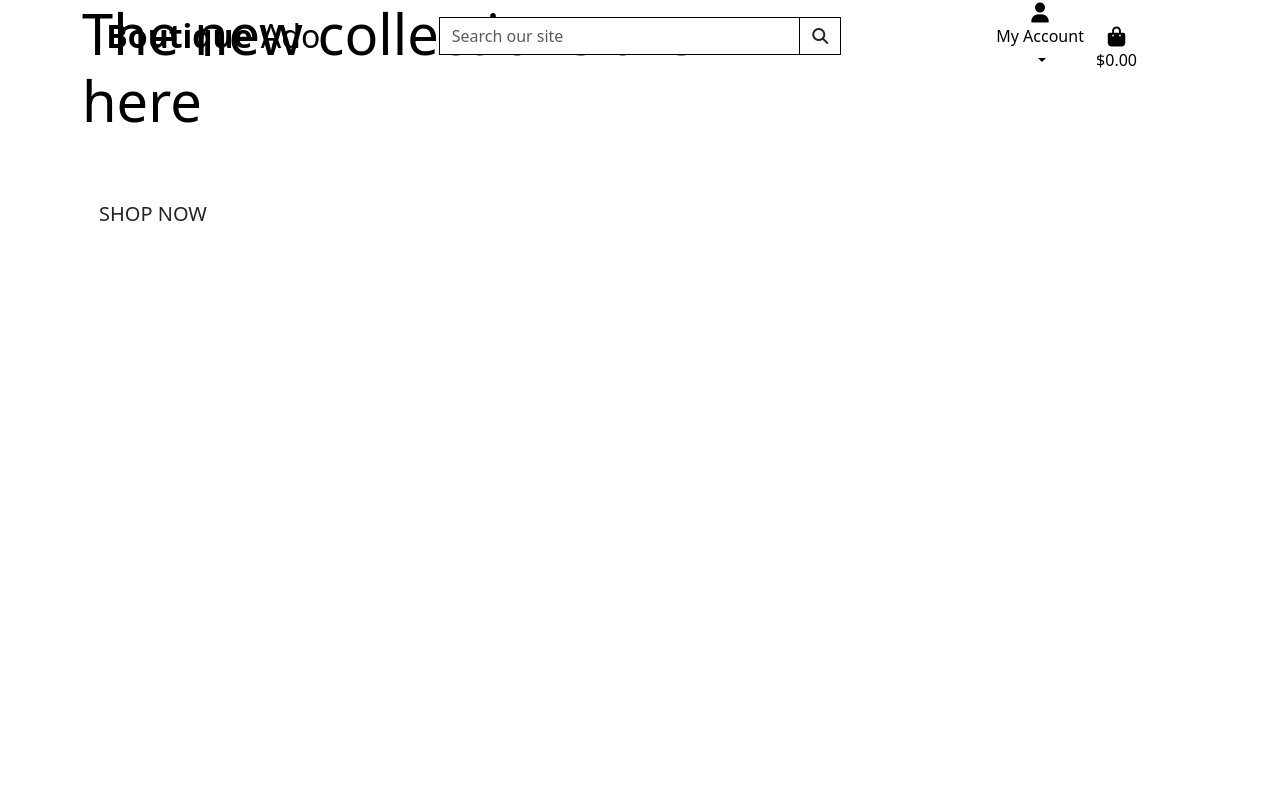
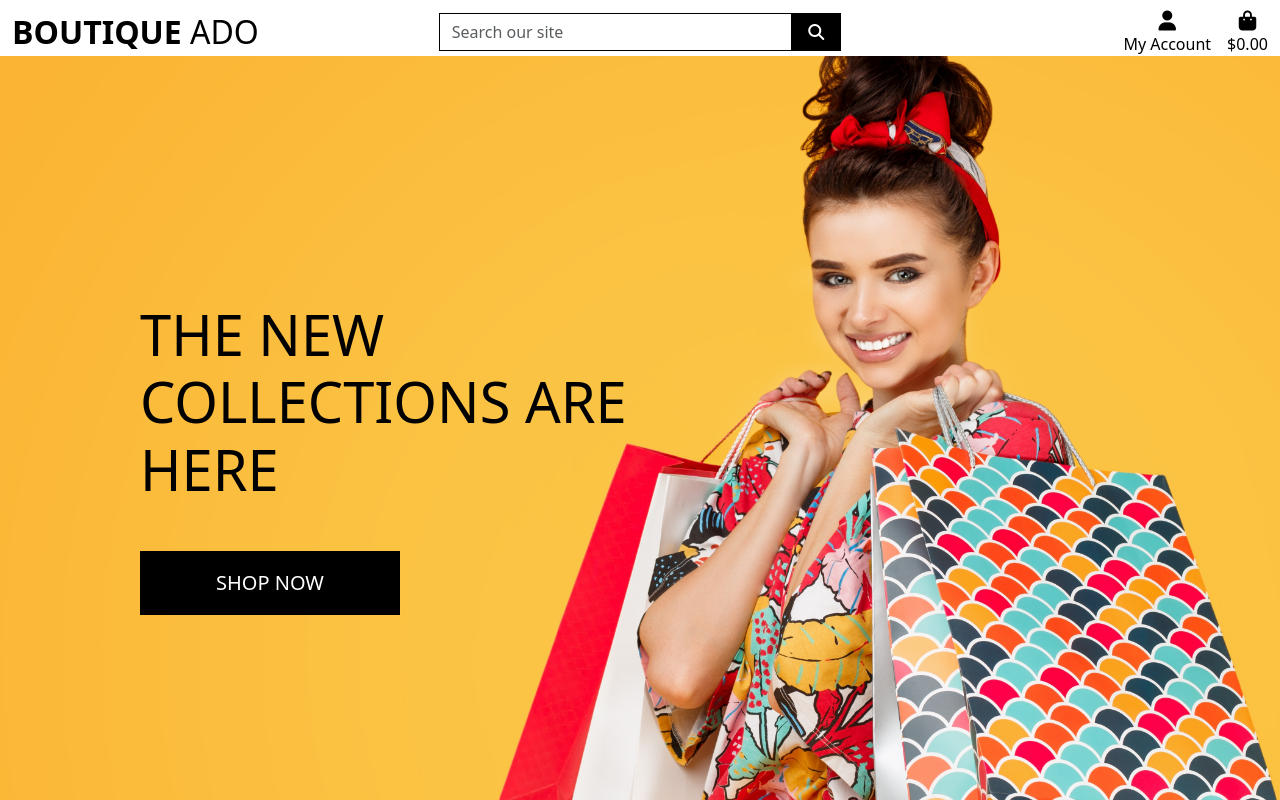
Before and after one commit to apeskinian/boutique_ado_v1, a Django app: page / in a window 1280 px wide. Run offline with Django 5.2, Linux system fonts and the light colour scheme; some libraries are stand-ins or nearby versions.

Commit message:
Complete homepage header and CSS

```diff
--- a/boutique_ado/settings.py
+++ b/boutique_ado/settings.py
@@ -151,7 +151,11 @@ USE_TZ = True
 # Static files (CSS, JavaScript, Images)
 # https://docs.djangoproject.com/en/5.1/howto/static-files/
 
-STATIC_URL = 'static/'
+STATIC_URL = '/static/'
+STATICFILES_DIRS = (os.path.join(BASE_DIR, 'static'),)
+
+MEDIA_URL = '/media/'
+MEDIA_ROOT = os.path.join(BASE_DIR, 'media')
 
 # Default primary key field type
 # https://docs.djangoproject.com/en/5.1/ref/settings/#default-auto-field
--- a/boutique_ado/urls.py
+++ b/boutique_ado/urls.py
@@ -16,9 +16,11 @@ Including another URLconf
 """
 from django.contrib import admin
 from django.urls import path, include
+from django.conf import settings
+from django.conf.urls.static import static
 
 urlpatterns = [
     path('', include('home.urls')),
     path('accounts/', include('allauth.urls')),
     path('admin/', admin.site.urls),
-]
+] + static(settings.MEDIA_URL, document_root=settings.MEDIA_ROOT)
--- /dev/null
+++ b/static/css/base.css
@@ -0,0 +1,83 @@
+@import url('https://fonts.googleapis.com/css2?family=Lato:ital,wght@0,100;0,300;0,400;0,700;0,900;1,100;1,300;1,400;1,700;1,900&display=swap');
+
+html {
+    height: 100%;
+}
+
+body {
+    background: url('/media/homepage_background_cropped.jpg') no-repeat center center fixed;
+    background-size: cover;
+    height: calc(100vh - 164px);
+    color: #555;
+    font-family: 'Lato' sans-serif;
+}
+
+/* from Bulma */
+.icon {
+    align-items: center;
+    display: inline-flex;
+    justify-content: center;
+    height: 1.5rem;
+    width: 1.5rem;
+}
+
+.logo-font {
+    text-transform: uppercase;
+}
+
+.main-logo-link {
+    width: fit-content;
+}
+
+.shop-now-button {
+    background: black;
+    color: white;
+    min-width: 260px;
+}
+
+.btn-black {
+    background: black;
+    color: white;
+}
+
+.shop-now-button:hover,
+.shop-now-button:active,
+.shop-now-button:focus,
+.btn-black:hover,
+.btn-black:active,
+.btn-black:focus {
+    background: #222;
+    color: white;
+}
+
+.text-black {
+    color: #000 !important;
+}
+
+.border-black {
+    border: 1px solid black !important;
+}
+
+/* -------------------------------- Media Queries */
+
+/* Slightly larger container on xl screens */
+@media (min-width: 1200px) {
+  .container {
+    max-width: 80%;
+  }
+}
+
+/* fixed top navbar only on medium and up */
+@media (min-width: 992px) {
+    .fixed-top-desktop-only {
+        position: fixed;
+        top: 0;
+        right: 0;
+        left: 0;
+        z-index: 1030;
+    }
+
+    .header-container {
+        padding-top: 164px;
+    }
+}
--- a/templates/base.html
+++ b/templates/base.html
@@ -17,6 +17,8 @@
     {% block core_css %}
         <!-- Bootstrap CSS -->
         <link href="https://cdn.jsdelivr.net/npm/bootstrap@5.3.3/dist/css/bootstrap.min.css" rel="stylesheet" integrity="sha384-QWTKZyjpPEjISv5WaRU9OFeRpok6YctnYmDr5pNlyT2bRjXh0JMhjY6hW+ALEwIH" crossorigin="anonymous">
+        <!-- base.css -->
+         <link rel="stylesheet" href="{% static 'css/base.css' %}">
     {% endblock %}
 
     {% block extra_css %}
@@ -24,7 +26,7 @@
   </head>
   <body>
     <header class="container-fluid fixed-top">
-        <div class="row">
+        <div id="topnav" class="row bg-white pt-lg-2 d-none d-lg-flex">
             <div class="col-12 col-lg-4 my-auto py-1 py-lg-0 text-center text-lg-left">
                 <a href="{% url 'home' %}" class="nav-link main-logo-link">
                     <h2 class="logo-font text-black my-0"><strong>Boutique</strong> Ado</h2>
@@ -33,7 +35,7 @@
             <div class="col-12 col-lg-4 my-auto py-1 py-lg-0">
                 <form method="GET" action="">
                     <div class="input-group w-100">
-                        <input class="form-control border border-black rounded-0 flex-grow-1" type="text" name="q" placeholder="Search our site">
+                        <input class="form-control border border-black rounded-0" type="text" name="q" placeholder="Search our site">
                         <button class="btn btn-black border border-black rounded-0" type="submit">
                             <span class="icon">
                                 <i class="fa-solid fa-magnifying-glass"></i>
@@ -43,15 +45,15 @@
                 </form>
             </div>
             <div class="col-12 col-lg-4 my-auto py-1 py-lg-0">
-                <ul class="list-inline list-unstyled text-center text-lg-right my-0">
+                <ul class="list-inline list-unstyled d-flex justify-content-end align-items-center gap-2 my-0">
                     <li class="list-inline-item dropdown">
-                        <a class="text-black nav-link dropdown-toggle" href="#" id="user-options" data-bs-toggle="dropdown" aria-expanded="false">
+                        <a class="text-black nav-link" href="#" id="user-options" data-bs-toggle="dropdown" aria-expanded="false">
                             <div class="text-center">
                                 <div><i class="fa-solid fa-user fa-lg"></i></div>
                                 <p class="my-0">My Account</p>
                             </div>
                         </a>
-                        <ul class="dropdown-menu border-0" aria-labelledby="user-options">
+                        <ul class="dropdown-menu dropdown-menu-end border-0" aria-labelledby="user-options">
                             {% if request.user.is_authenticated %}
                                 {% if request.user.is_superuser %}
                                     <li><a href="" class="dropdown-item">Product Management</a></li>
```
Also changed, not shown: media/homepage_background_cropped.jpg (added).
